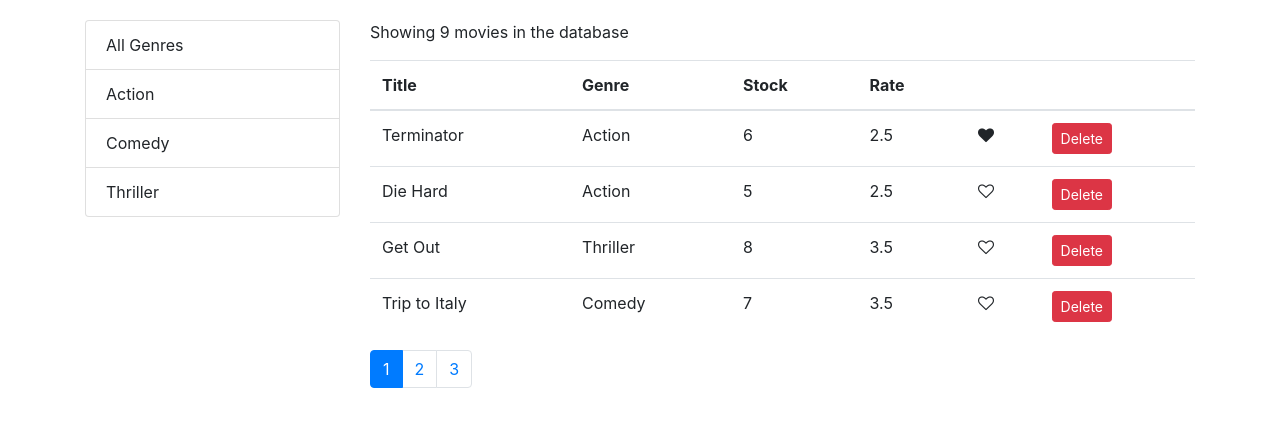
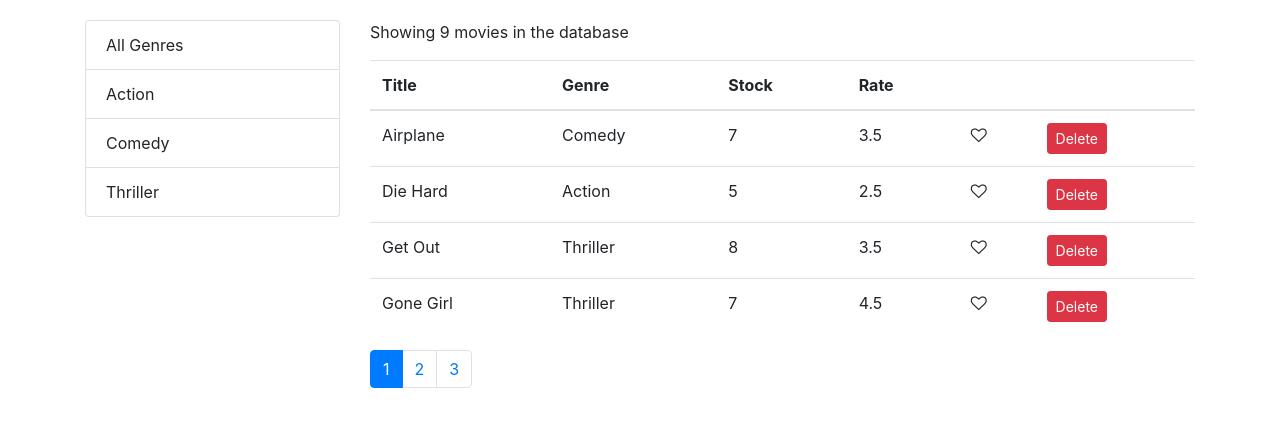
Before and after one commit to moizhussain92/vidly, a React (Create React App) app: page / in a window 1280 px wide. Shown: the top 426 px of the page. Built offline with nearby package versions, Linux system fonts and the light colour scheme.

Commit message:
added sorting - lecture 20(Pagination, Filtering, Sorting)

```diff
--- a/src/common/pagination.jsx
+++ b/src/common/pagination.jsx
@@ -1,4 +1,4 @@
-import React, { Component } from "react";
+import React from "react";
 import _ from "lodash";
 import PropTypes from "prop-types";
 
--- /dev/null
+++ b/src/common/tableHeader.jsx
@@ -0,0 +1,36 @@
+import React, { Component } from "react";
+//Interface
+//columns: array
+//sortColum: object
+//onSort: function
+
+class TableHeader extends Component {
+  raiseSort = path => {
+    const sortColumn = { ...this.props.sortColumn };
+    if (sortColumn.path === path) {
+      sortColumn.order = sortColumn.order === "asc" ? "desc" : "asc";
+    } else {
+      sortColumn.path = path;
+      sortColumn.order = "asc";
+    }
+    this.props.onSort(sortColumn);
+  };
+  render() {
+    return (
+      <thead>
+        <tr>
+          {this.props.columns.map(column => (
+            <th
+              key={column.path || column.key}
+              onClick={() => this.raiseSort(column.path)}
+            >
+              {column.label}
+            </th>
+          ))}
+        </tr>
+      </thead>
+    );
+  }
+}
+
+export default TableHeader;
--- a/src/components/movies.jsx
+++ b/src/components/movies.jsx
@@ -6,13 +6,15 @@ import Pagination from "../common/pagination";
 import { paginate } from "../utils/paginate";
 import ListGroup from "../common/listGroup";
 import MoviesTable from "./moviesTable";
+import _ from "lodash";
 
 class Movies extends Component {
   state = {
     movies: [],
     genres: [],
     pageSize: 4,
-    currentPage: 1
+    currentPage: 1,
+    sortColumn: { path: "title", order: "asc" }
   };
 
   componentDidMount() {
@@ -41,7 +43,9 @@ class Movies extends Component {
     this.setState({ selectedGenre: genre, currentPage: 1 });
   };
 
-  handleSort = path => {};
+  handleSort = sortColumn => {
+    this.setState({ sortColumn });
+  };
 
   render() {
     const { length: count } = this.state.movies;
@@ -50,21 +54,30 @@ class Movies extends Component {
       currentPage,
       movies: allMovies,
       genres,
-      selectedGenre
+      selectedGenre,
+      sortColumn
     } = this.state;
 
     if (count === 0) {
       return <p>There are no movies in the database.</p>;
     }
 
+    //Filter, then sort, then paginate
     //Filter the movie list before rendering based on selected genre
     const filteredMovies =
       selectedGenre && selectedGenre._id
         ? allMovies.filter(m => m.genre._id === selectedGenre._id)
         : allMovies;
 
+    //Sort the data after filtering
+    const sorted = _.orderBy(
+      filteredMovies,
+      [sortColumn.path],
+      [sortColumn].order
+    );
+
     //get movieList per page from paginate util
-    const movieList = paginate(filteredMovies, currentPage, pageSize);
+    const movieList = paginate(sorted, currentPage, pageSize);
 
     return (
       <div className="row">
@@ -85,6 +98,7 @@ class Movies extends Component {
           ></MoviesTable>
           <Pagination
             itemsCount={filteredMovies.length}
+            sortColumn={sortColumn}
             pageSize={pageSize}
             currentPage={currentPage}
             onPageChange={this.handlePageChange}
--- a/src/components/moviesTable.jsx
+++ b/src/components/moviesTable.jsx
@@ -1,21 +1,33 @@
-import React from "react";
+import React, { Component } from "react";
 import Like from "../common/like";
+import TableHeader from "../common/tableHeader";
 
-const MoviesTable = props => {
-  const { movies: movieList, onDelete, onLike, onSort } = props;
+class MoviesTable extends Component {
+  columns = [
+    { path: "title", label: "Title" },
+    { path: "genre.name", label: "Genre" },
+    { path: "numberInStock", label: "Stock" },
+    { path: "dailyRentalRate", label: "Rate" },
+    { key: "like" },
+    { key: "delete" }
+  ];
+
+  render() {
+    const {
+      movies: movieList,
+      onDelete,
+      onLike,
+      sortColumn,
+      onSort
+    } = this.props;
 
     return (
       <table className="table">
-      <thead>
-        <tr>
-          <th onClick={() => onSort("title")}>Title</th>
-          <th onClick={() => onSort("genre.name")}>Genre</th>
-          <th onClick={() => onSort("numberInStock")}>Stock</th>
-          <th onClick={() => onSort("dailyRentalRate")}>Rate</th>
-          <th></th>
-          <th></th>
-        </tr>
-      </thead>
+        <TableHeader
+          columns={this.columns}
+          sortColumn={sortColumn}
+          onSort={onSort}
+        ></TableHeader>
         <tbody>
           {movieList.map(movie => (
             <tr key={movie._id}>
@@ -39,6 +51,7 @@ const MoviesTable = props => {
         </tbody>
       </table>
     );
-};
+  }
+}
 
 export default MoviesTable;
```
Also changed, not shown: src/common/like.jsx (line endings or trailing spaces), src/common/listGroup.jsx (line endings or trailing spaces), src/utils/paginate.js (line endings or trailing spaces). Lines whose indentation alone changed are shown as unchanged.
